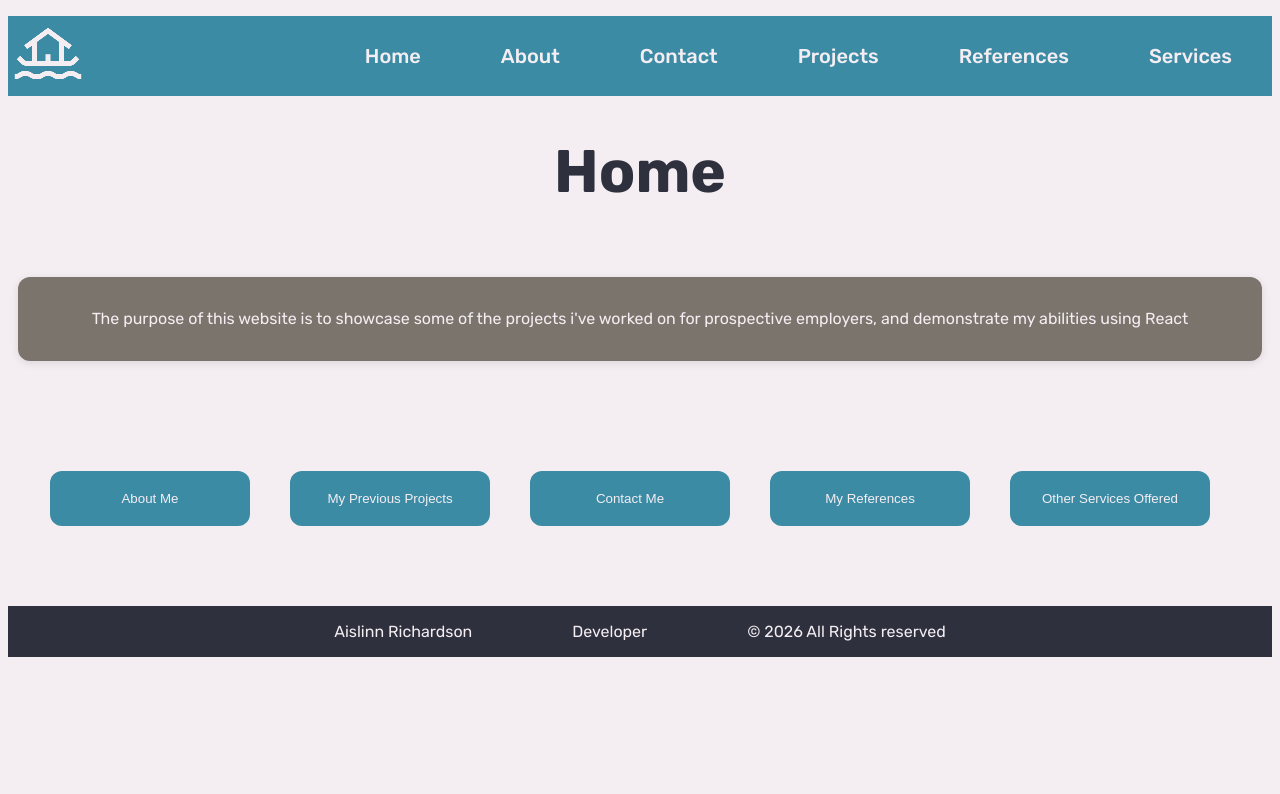
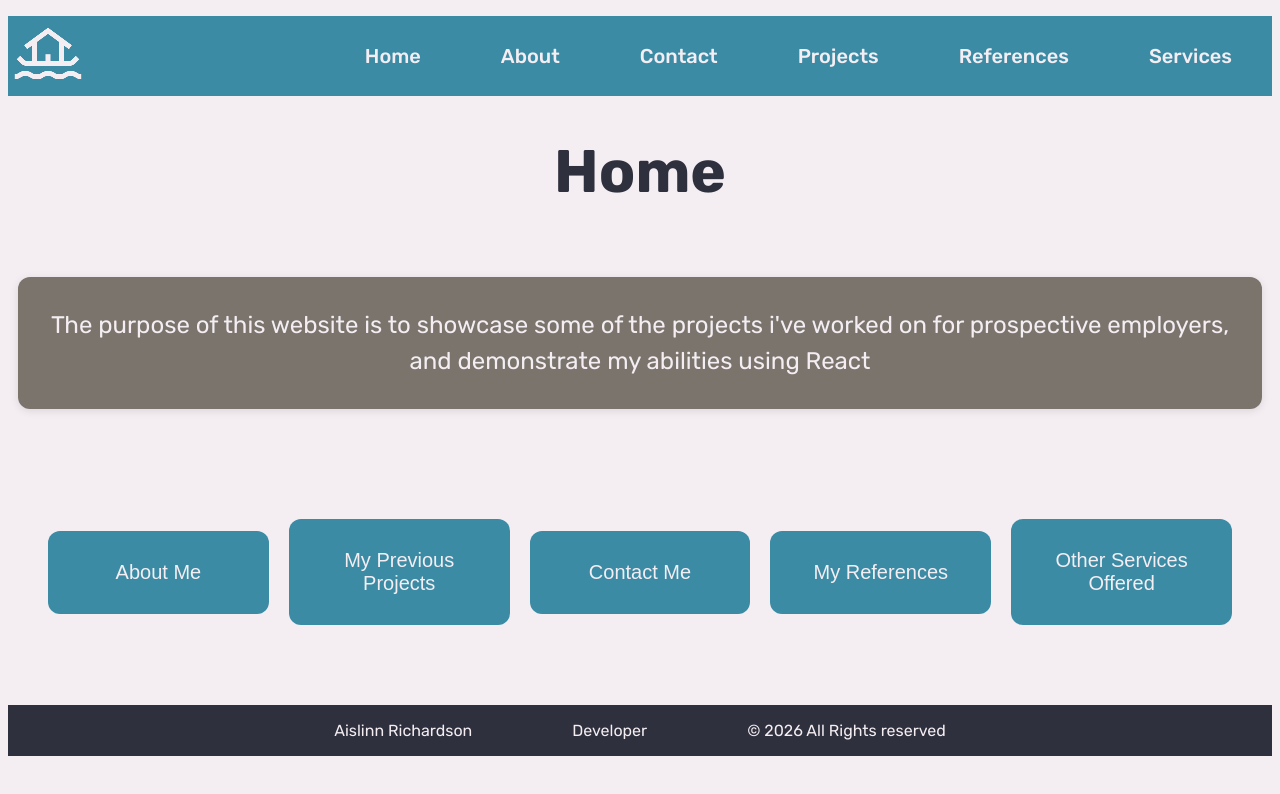
Before and after one commit to rsonas/Profile, a React (Vite) app: page / in a window 1280 px wide. Shown: the top 794 px of the page. Built offline with nearby package versions, Linux system fonts and the light colour scheme.

Commit message:
Readability
-increased font size on all pages
-changed size of buttons

```diff
--- a/src/styles/About.css
+++ b/src/styles/About.css
@@ -42,7 +42,7 @@ h1 {
 }
 /* first container text */
 .aboutContainer p:first-of-type {
-    font-size: 22px;
+    font-size: 24px;
     font-weight: 600;
     margin-top: 10px;
     color: #F4EEF3;
@@ -51,6 +51,7 @@ h1 {
 .text {
     flex: 1;
     text-align: left;
+    font-size: 20px;
 }
 
 /* resume frame */
--- a/src/styles/App.css
+++ b/src/styles/App.css
@@ -19,3 +19,9 @@ h1 {
     color: #2F303D;
     font-size: 60px;
 }
+
+h2 {
+    text-align: center;
+    color: #F4EEF3;
+    font-size: 24;
+}
--- a/src/styles/Contact.css
+++ b/src/styles/Contact.css
@@ -26,6 +26,7 @@
     flex-direction: column;
     background-color: #7A746D;
     border-radius:12px;
+    min-width: 700px;
 }
 /*padding/margins, formatting */
 .field form {
@@ -33,12 +34,12 @@
     display: flex;
     flex-direction: column;
     gap: 15px;
-    font-size: 20px;
+    font-size: 24px;
     color: #F4EEF3;
 }
 .formGroup label {
     margin-bottom: 4px;
-    font-size: 20px;
+    font-size: 24px;
     color: #F4EEF3;
 }
 .field input,
@@ -71,6 +72,7 @@ button {
     width: 200px;
     border-radius: 12px;
     padding:20px;
+    font-size: 24px;
 }
 button:hover {
     transform: translateY(-5px);
@@ -96,7 +98,7 @@ button:hover {
 }
 /*stretches rows to git info box */
 .infoRow {
-    font-size:20px;
+    font-size:24px;
     color:#2F303D;
     display: flex;
     flex-direction: column;
--- a/src/styles/Home.css
+++ b/src/styles/Home.css
@@ -2,6 +2,8 @@
     HOME LAGOUT
 */
 
+
+/*firast container */
 .homeContainer {
     padding: 30px;
     display: flex;
@@ -16,17 +18,12 @@
 .homeContainer p {
     margin: 10px auto;
     line-height: 1.5;
+    font-size: 24px;
 }
-.content p {
-    margin-bottom: 10px;
-}
-/*firast container */
 .content {
     width: 100%;
     max-width: 14000px;
     text-align: center;
-    line-height: 1.6;
-    font-size: 16px;
     padding: 20px;
     border-radius: 12px;
     box-shadow: 0 2px 8px rgba(0, 0, 0, 0.1);
@@ -47,13 +44,15 @@
 
 /*button interaction and colouring */
 .redirects button {
-    padding: 20px;
+    width:100%;
+    padding: 30px;
     border: none;
     border-radius: 12px;
     cursor: pointer;
     transition: all 0.2s ease;
     background-color: #3C8BA5;
     color: #F4EEF3;
+    font-size: 20px;
 }
 .redirects button:hover {
     transform: translateY(-5px);
--- a/src/styles/Projects.css
+++ b/src/styles/Projects.css
@@ -18,6 +18,7 @@
 .projectsContainer h1 {
     text-align: center;
     margin-bottom: 30px;
+    font-size: 24px;
 }
 
 .cardBody {
--- a/src/styles/References.css
+++ b/src/styles/References.css
@@ -11,4 +11,5 @@
     align-items: stretch;
     flex-wrap: wrap;
     padding: 20px;
+    font-size: 20px;
 }
--- a/src/styles/Services.css
+++ b/src/styles/Services.css
@@ -26,4 +26,5 @@
     border-radius: 12px;
     color: #F4EEF3;
     background-color: #7A746D;
+    font-size:20px;
 }
```
